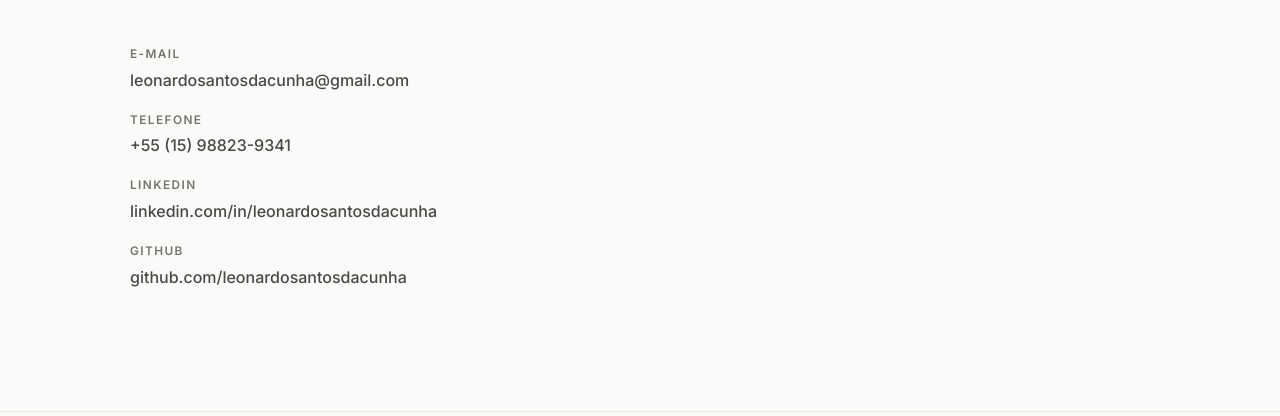
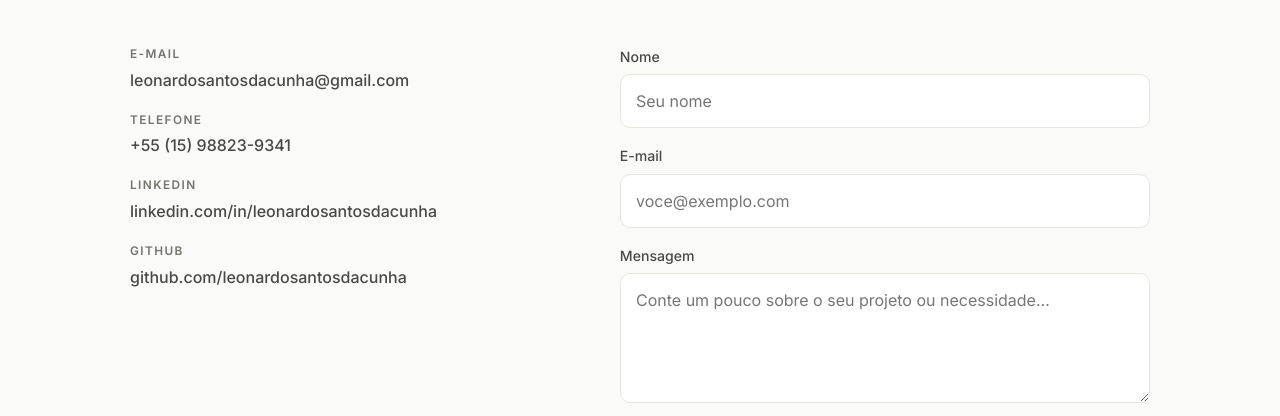
Before and after one commit to LeonardoSCunha/MyPage, a plain HTML site: page index.html in a window 1280 px wide. Shown: the part 3463-3879 px from the top of the page. Drawn offline with nearby package versions, Linux system fonts and the light colour scheme.

Commit message:
Update index.html

```diff
--- a/index.html
+++ b/index.html
@@ -222,12 +222,29 @@
             </div>
           </div>
 
-          <form class="contact-form reveal" id="contact-form">
-  <input type="hidden" name="access_key" value="COLE_SUA_CHAVE_AQUI" />
-  <input type="hidden" name="subject" value="Novo contato pelo portfólio" />
-  <input type="hidden" name="from_name" value="Portfólio" />
-  <input type="checkbox" name="botcheck" tabindex="-1" autocomplete="off" style="display:none" />
+                    <form class="contact-form reveal" id="contact-form">
+            <input type="hidden" name="access_key" value="COLE_SUA_CHAVE_AQUI" />
+            <input type="hidden" name="subject" value="Novo contato pelo portfólio" />
+            <input type="hidden" name="from_name" value="Portfólio" />
+            <input type="checkbox" name="botcheck" tabindex="-1" autocomplete="off" style="display:none" />
+
+            <div class="field">
+              <label for="nome">Nome</label>
+              <input type="text" id="nome" name="nome" placeholder="Seu nome" required />
+            </div>
+            <div class="field">
+              <label for="email">E-mail</label>
+              <input type="email" id="email" name="email" placeholder="voce@exemplo.com" required />
+            </div>
+            <div class="field">
+              <label for="mensagem">Mensagem</label>
+              <textarea id="mensagem" name="mensagem" placeholder="Conte um pouco sobre o seu projeto ou necessidade…" required></textarea>
+            </div>
+
+            <button class="btn btn-primary" type="submit">Enviar mensagem</button>
             <p class="form-status" id="form-status" role="status" aria-live="polite"></p>
+          </form>
+        </div>
       </div>
     </section>
   </main>
```
